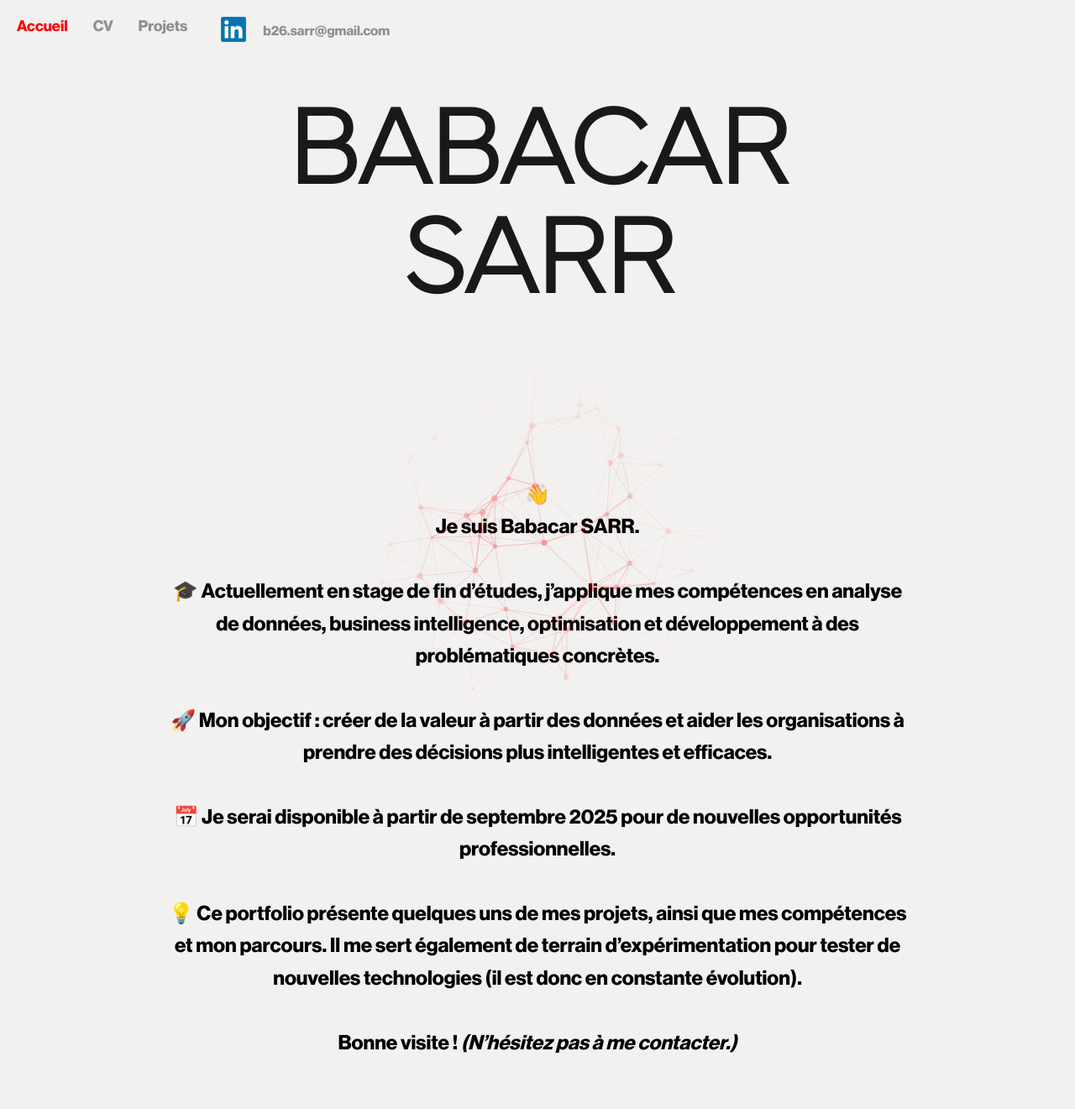
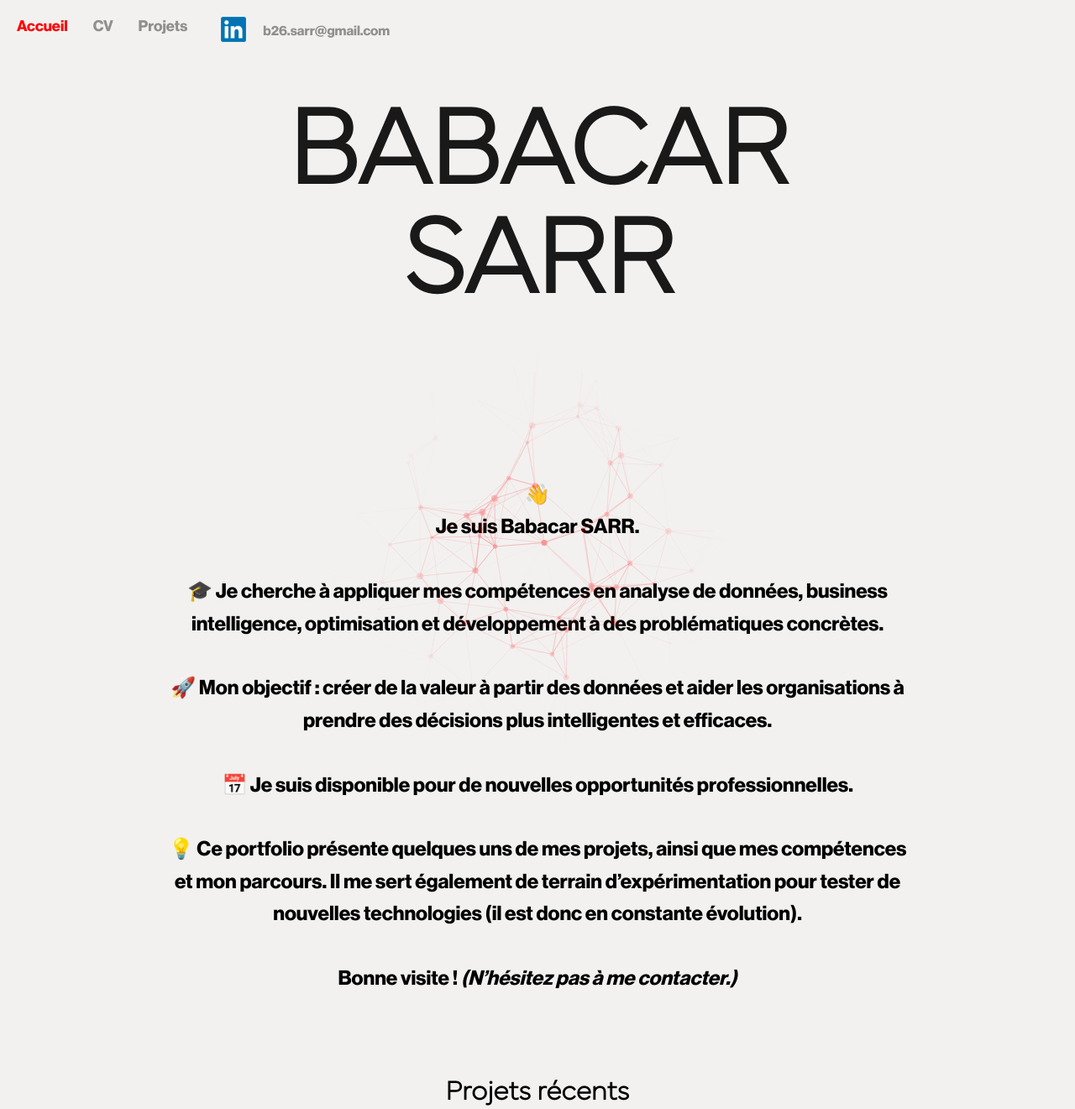
Before and after one commit to babacar-bs/Portfolio, a Flask app: page / in a window 1280 px wide. Shown: the whole page at 84% size. Run offline with Flask 3, Linux system fonts and the light colour scheme.

Commit message:
Update index.html
update accueil (del stage)

```diff
--- a/templates/index.html
+++ b/templates/index.html
@@ -74,11 +74,11 @@
   👋<br>
   Je suis <strong>Babacar SARR</strong>.
   <br><br>
-  🎓 Actuellement en stage de fin d’études, j’applique mes compétences en <strong>analyse de données</strong>, <strong>business intelligence</strong>, <strong>optimisation</strong> et <strong>développement</strong> à des problématiques concrètes.
+  🎓 Je cherche à appliquer mes compétences en <strong>analyse de données</strong>, <strong>business intelligence</strong>, <strong>optimisation</strong> et <strong>développement</strong> à des problématiques concrètes.
   <br><br>
   🚀 Mon objectif : créer de la valeur à partir des données et aider les organisations à prendre des décisions plus intelligentes et efficaces.
   <br><br>
-  📅 Je serai disponible à partir de <strong>septembre 2025</strong> pour de nouvelles opportunités professionnelles.
+  📅 Je suis disponible pour de nouvelles opportunités professionnelles.
   <br><br>
   💡 Ce portfolio présente quelques uns de mes projets, ainsi que mes compétences et mon parcours. Il me sert également de terrain d’expérimentation pour tester de nouvelles technologies <span style="white-space: nowrap;"> (il est donc en constante évolution).</span>
   <br><br>
```
